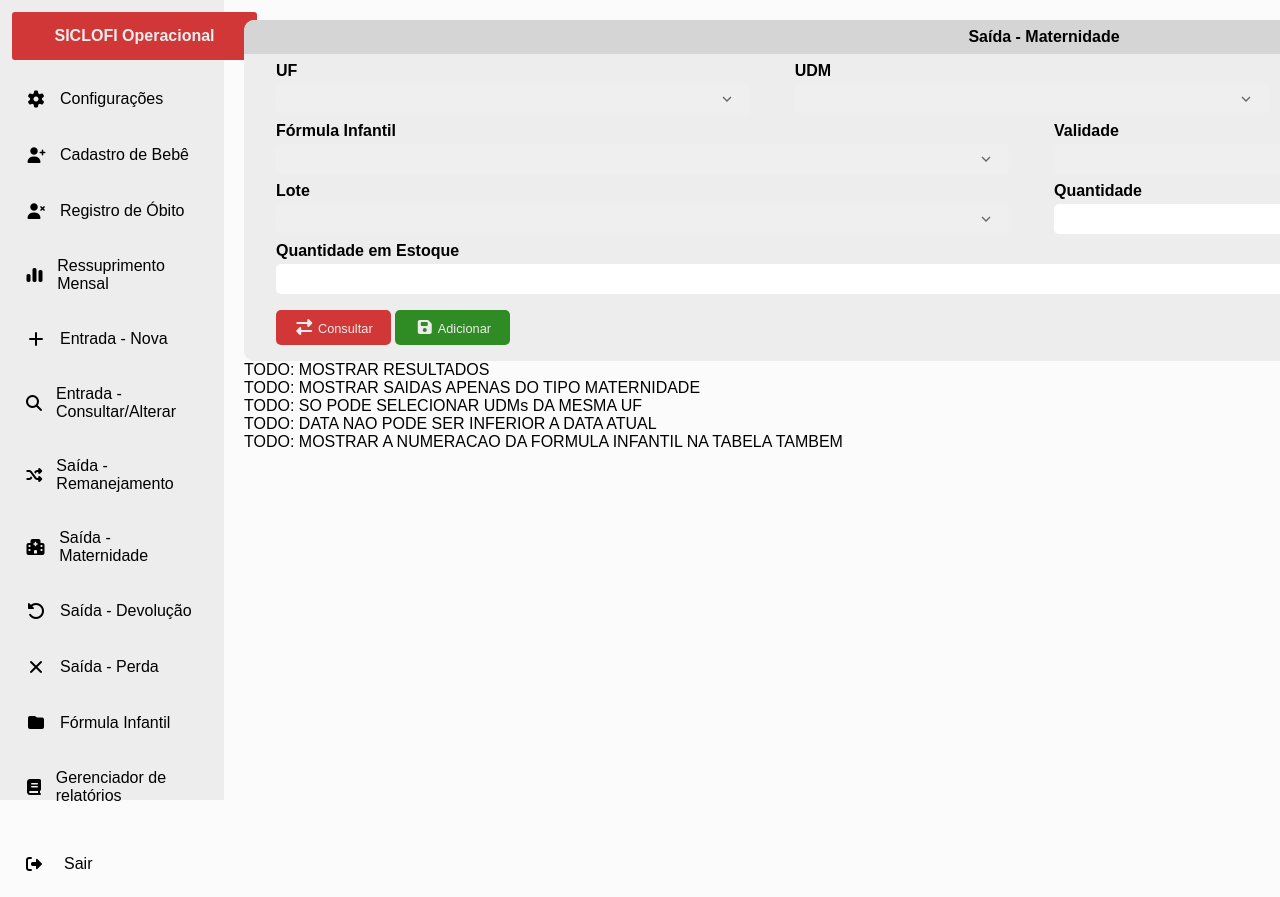
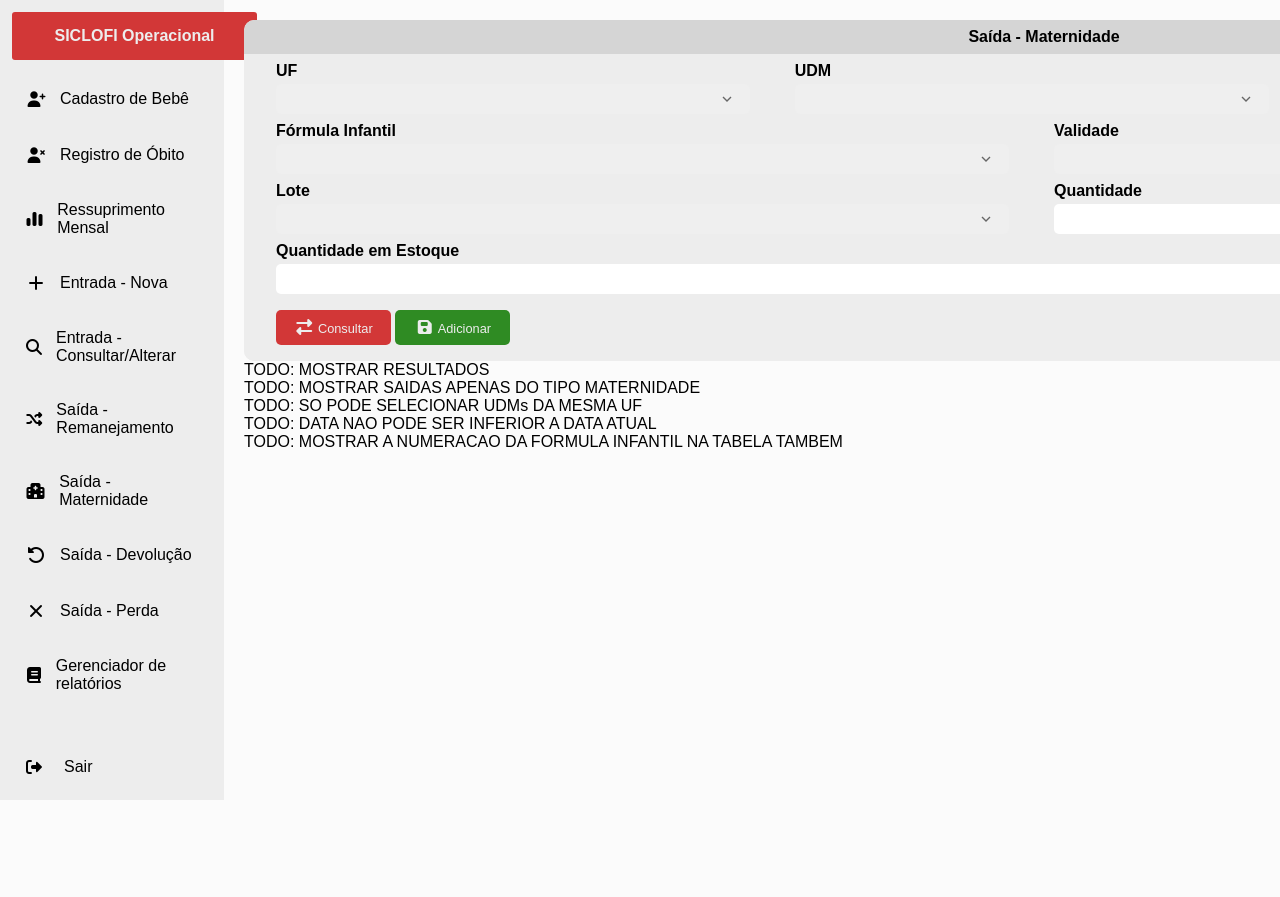
Before and after one commit to theguutti/siclofi, a PHP site: page /siclofi/pages/saidaMaternidade.php in a window 1280 px wide; the page is wider, and only the part inside the window is pictured. After the commit the page ends 800 px from the top of that part, so only its background shows below. Run offline with PHP 8.4, Linux system fonts and the light colour scheme; the visitor is signed in with stand-in values (Sample User, id 1); tables that the repository leaves empty or names only in its code hold one stand-in row (values such as "Sample post"); lists and menus that the app fills with data are empty; some libraries are stand-ins or nearby versions.

Commit message:
Update saidaMaternidade.php

```diff
--- a/pages/saidaMaternidade.php
+++ b/pages/saidaMaternidade.php
@@ -36,7 +36,7 @@ try {
 <head>
     <meta charset="UTF-8">
     <meta name="viewport" content="width=device-width, initial-scale=1.0">
-    <title>Página Inicial</title>
+    <title>SICLOFI</title>
     <link rel="stylesheet" href="../css/styleInicial.css">
     <link rel="stylesheet" href="../css/saidas.css">
     <link rel="stylesheet" href="https://cdnjs.cloudflare.com/ajax/libs/font-awesome/7.0.1/css/all.min.css" integrity="sha512-2SwdPD6INVrV/lHTZbO2nodKhrnDdJK9/kg2XD1r9uGqPo1cUbujc+IYdlYdEErWNu69gVcYgdxlmVmzTWnetw==" crossorigin="anonymous" referrerpolicy="no-referrer" />
@@ -49,12 +49,6 @@ try {
                 <a href="inicial.php"><p class="title">SICLOFI Operacional</p></a>
             </div>
             <ul id="side_items">
-                <li class="side-item">
-                    <a href="configuracoes.php">
-                        <i class="fa-solid fa-gear"></i>
-                        <span class="item-description">Configurações</span>
-                    </a>
-                </li>
 
                 <li class="side-item">
                     <a href="cadastroBebe.php">
@@ -116,13 +110,6 @@ try {
                     <a href="saidaPerda.php">
                         <i class="fa-solid fa-xmark"></i>
                         <span class="item-description">Saída - Perda</span>
-                    </a>
-                </li>
-
-                <li class="side-item">
-                    <a href="formulaInfantil.php">
-                        <i class="fa-solid fa-folder"></i>
-                        <span class="item-description">Fórmula Infantil</span>
                     </a>
                 </li>
 
@@ -305,6 +292,7 @@ try {
                             <thead>
                                 <tr>
                                     <th>Tipo</th>
+                                    <th>Numeração</th>
                                     <th>Lote</th>
                                     <th>Data de Validade</th>
                                     <th>Data de Entrada</th>
@@ -314,6 +302,7 @@ try {
                             <tbody>
                                 <tr>
                                     <td class="tipodata"></td>
+                                    <td class="numdata"></td>
                                     <td class="lotedata"></td>
                                     <td class="datavalidadedata"></td>
                                     <td class="dataentradadata"></td>
```
